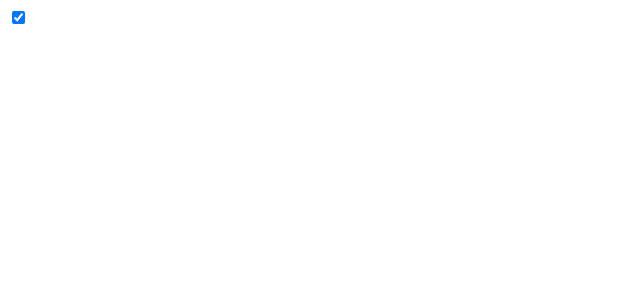
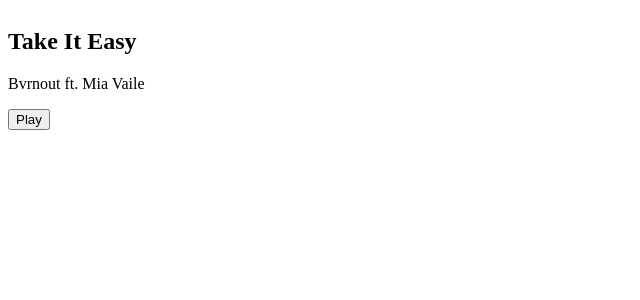
Before and after one commit to arnoldpaye/react-joy, a React (Vite) app: page / in a window 1280 px wide. Shown: the top 300 px of the page, without its empty margins (0-640 px from the left). Built offline with nearby package versions, Linux system fonts and the light colour scheme.

Commit message:
feat: implement MediaPlayer component

```diff
--- a/src/App.jsx
+++ b/src/App.jsx
@@ -1,8 +1,8 @@
 import React from "react";
-import UselessMachine from "./components/UselessMachine";
+import MediaPlayer from "./components/MediaPlayer";
 
 function App() {
-  return <UselessMachine />;
+  return <MediaPlayer />;
 }
 
 export default App;
--- /dev/null
+++ b/src/components/MediaPlayer.jsx
@@ -0,0 +1,64 @@
+import React from "react";
+import VisuallyHidden from "./VisuallyHidden";
+
+function MediaPlayer({ src }) {
+  const [isPlaying, setIsPlaying] = React.useState(false);
+
+  const audioRef = React.useRef();
+
+  React.useEffect(() => {
+    function handleKeyDown(event) {
+      if (event.code === "Space") {
+        setIsPlaying((currentValue) => {
+          return !currentValue;
+        });
+      }
+    }
+
+    window.addEventListener("keydown", handleKeyDown);
+    return () => {
+      window.removeEventListener("keydown", handleKeyDown);
+    };
+  }, []);
+
+  React.useEffect(() => {
+    if (isPlaying) {
+      audioRef.current.play();
+    } else {
+      audioRef.current.pause();
+    }
+  }, [isPlaying]);
+
+  return (
+    <div className="wrapper">
+      <div className="media-player">
+        <img src="" alt="" />
+        <div className="summary">
+          <h2>Take It Easy</h2>
+          <p>Bvrnout ft. Mia Vaile</p>
+        </div>
+        <button
+          onClick={() => {
+            if (isPlaying) {
+              audioRef.current.pause();
+            } else {
+              audioRef.current.play();
+            }
+
+            setIsPlaying(!isPlaying);
+          }}
+        >
+          {isPlaying ? "Pause" : "Play"}
+          <VisuallyHidden>Toggle playing</VisuallyHidden>
+        </button>
+
+        <audio
+          src="//samplelib.com/lib/preview/mp3/sample-3s.mp3"
+          ref={audioRef}
+        ></audio>
+      </div>
+    </div>
+  );
+}
+
+export default MediaPlayer;
```
